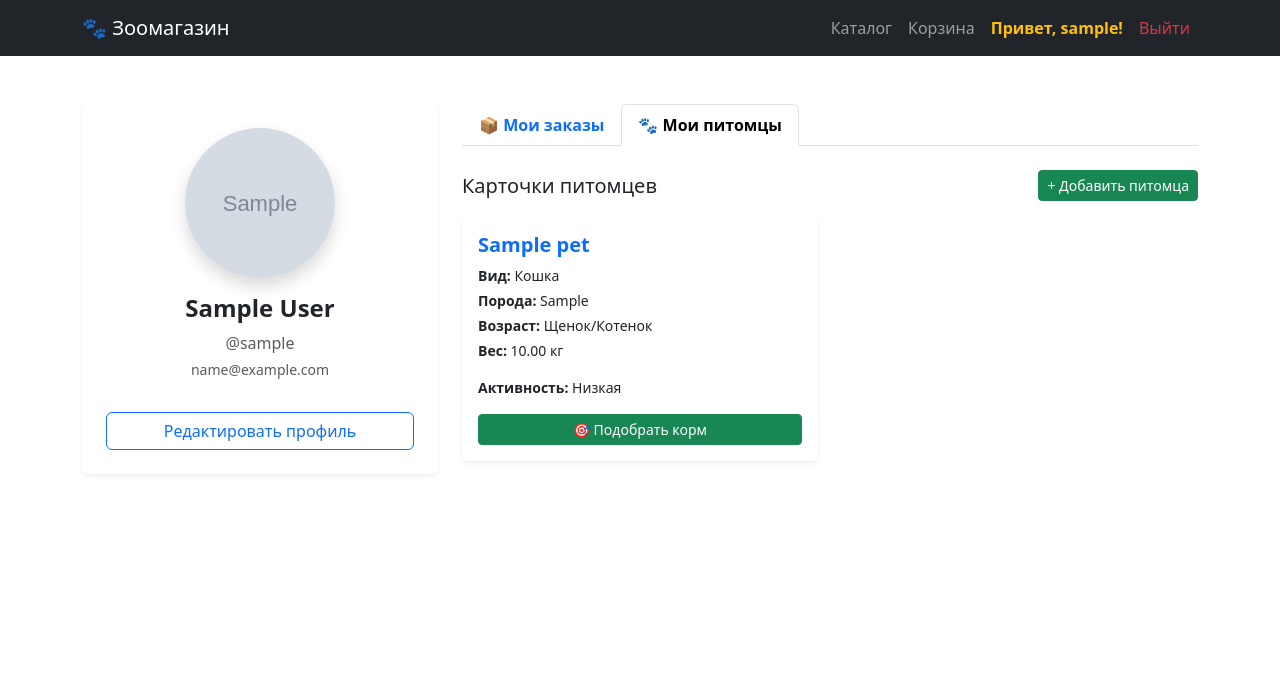
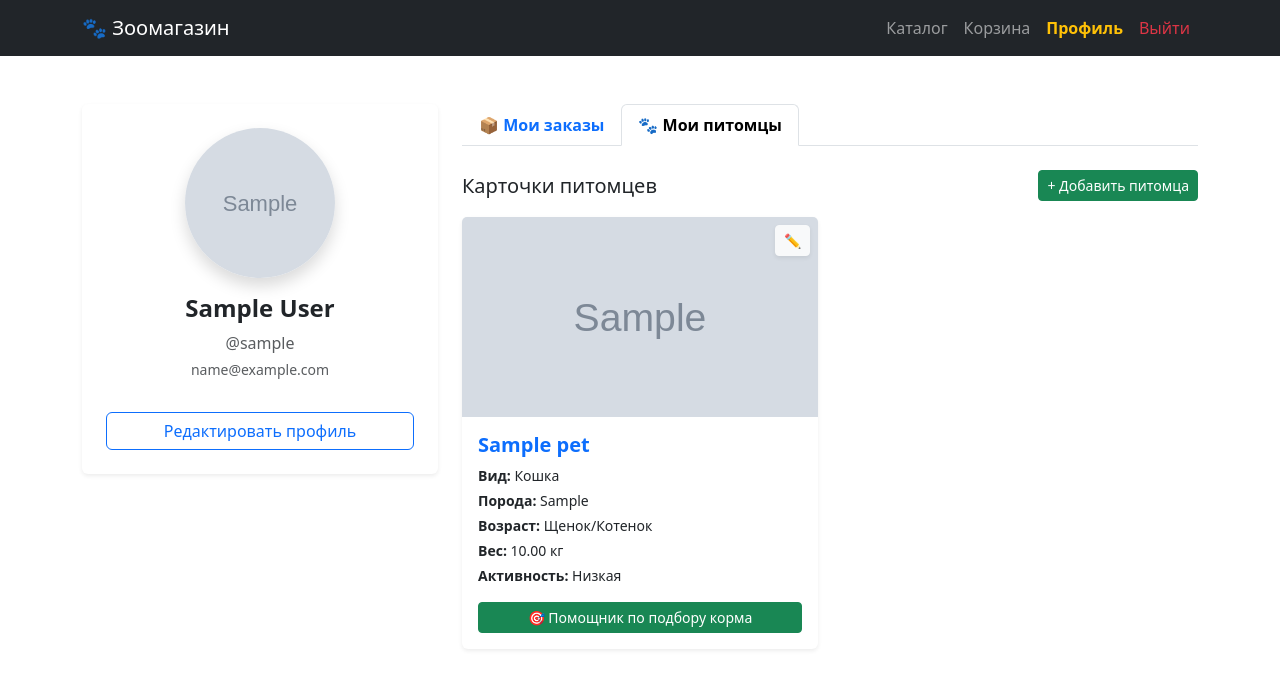
Before and after one commit to Apehovesrame/zoomagazin, a Django app: page /profile/ in a window 1280 px wide, after a click on "🐾 Мои питомцы". Shown: the top 689 px of the page. Run offline with Django 5.2, Linux system fonts and the light colour scheme; a user stored in the database is signed in; tables that the repository leaves empty hold one stand-in row (values such as "Sample post"); grey boxes marked "Sample" are stand-in pictures.

Commit message:
Изменена кнопка профиля, добавлено редактирование карточки питомца+картинка

```diff
--- a/store/templates/store/base.html
+++ b/store/templates/store/base.html
@@ -23,7 +23,7 @@
 
                     {% if user.is_authenticated %}
                     <li class="nav-item">
-                        <a class="nav-link text-warning fw-bold" href="{% url 'store:profile' %}">Привет, {{ user.username }}!</a>
+                        <a class="nav-link text-warning fw-bold" href="{% url 'store:profile' %}">Профиль</a>
                     </li>
                     <li class="nav-item">
                         <a class="nav-link text-danger" href="{% url 'store:logout' %}">Выйти</a>
--- a/store/templates/store/profile.html
+++ b/store/templates/store/profile.html
@@ -72,17 +72,30 @@
                     <div class="row row-cols-1 row-cols-md-2 g-4">
                         {% for pet in pets %}
                         <div class="col">
-                            <div class="card h-100 border-0 shadow-sm product-card">
-                                <div class="card-body">
+                            <div class="card h-100 border-0 shadow-sm product-card position-relative">
+
+                                <a href="{% url 'store:edit_pet' pet.id %}" class="position-absolute top-0 end-0 m-2 btn btn-light btn-sm shadow-sm text-decoration-none" style="z-index: 10;" title="Редактировать">
+                                    ✏️
+                                </a>
+
+                                {% if pet.image %}
+                                    <img src="{{ pet.image.url }}" class="card-img-top" style="height: 200px; object-fit: cover;" alt="{{ pet.name }}">
+                                {% else %}
+                                    <div class="bg-light text-center border-bottom d-flex align-items-center justify-content-center" style="height: 200px;">
+                                        <span class="fs-1">🐾</span>
+                                    </div>
+                                {% endif %}
+
+                                <div class="card-body d-flex flex-column">
                                     <h5 class="card-title fw-bold text-primary">{{ pet.name }}</h5>
                                     <p class="card-text small mb-1"><strong>Вид:</strong> {{ pet.species }}</p>
                                     <p class="card-text small mb-1"><strong>Порода:</strong> {{ pet.breed }}</p>
                                     <p class="card-text small mb-1"><strong>Возраст:</strong> {{ pet.age_group }}</p>
-                                    <p class="card-text small mb-3"><strong>Вес:</strong> {{ pet.weight }} кг</p>
+                                    <p class="card-text small mb-1"><strong>Вес:</strong> {{ pet.weight }} кг</p>
                                     <p class="card-text small mb-3"><strong>Активность:</strong> {{ pet.activity_level }}</p>
 
-                                    <a href="{% url 'store:smart_catalog' pet.id %}" class="btn btn-sm btn-success w-100">
-                                        🎯 Подобрать корм
+                                    <a href="{% url 'store:smart_catalog' pet.id %}" class="btn btn-sm btn-success w-100 mt-auto">
+                                        🎯 Помощник по подбору корма
                                     </a>
                                 </div>
                             </div>
--- a/store/views.py
+++ b/store/views.py
@@ -216,7 +216,7 @@ def order_create(request):
             # Очищаем корзину после успешного заказа
             request.session['cart'] = {}
 
-            messages.success(request, 'Заказ успешно оформлен! Мы свяжемся с вами в ближайшее время.')
+            messages.success(request, 'Заказ успешно оформлен!')
             return render(request, 'store/order_created.html', {'order': order})
     else:
         # Предзаполняем данные, если пользователь вошел в систему
```
